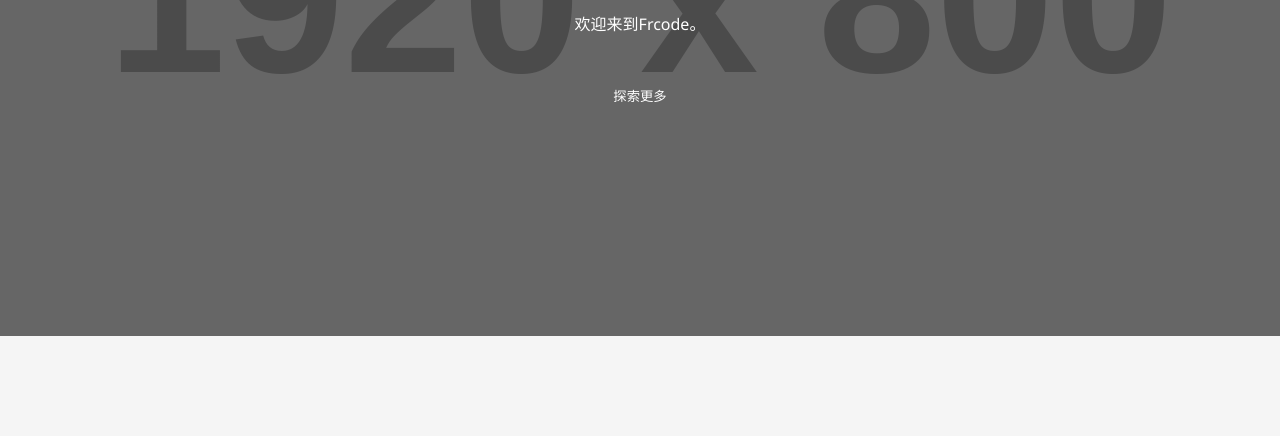
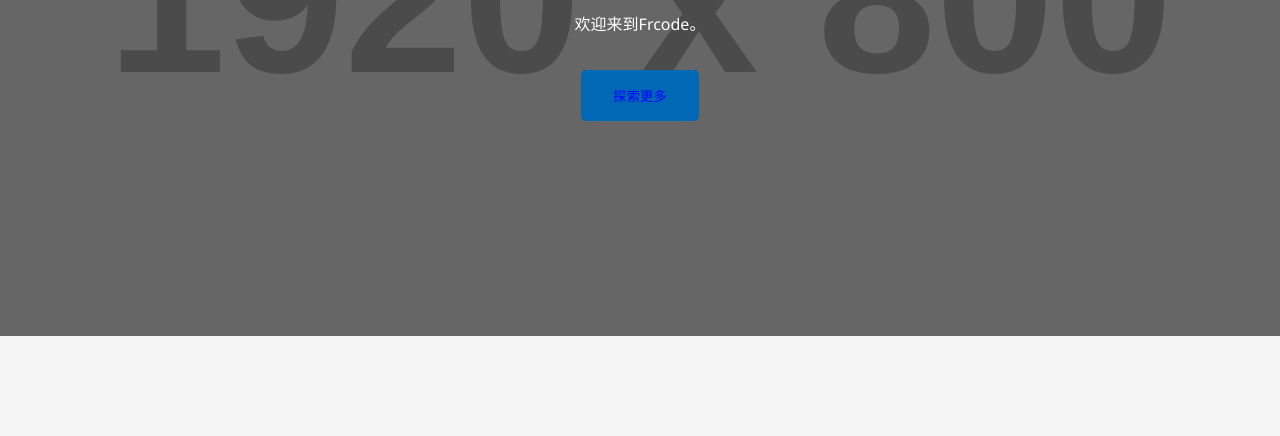
Before and after one commit to Cimingweiguil/Cimingweiguil.github.io, a plain HTML site: page index.html in a window 1280 px wide. Shown: the part 364-800 px from the top of the page. Drawn offline with Linux system fonts and the light colour scheme; placeholder pictures from the web are drawn by us.

Commit message:
Add files via upload

```diff
--- a/index.html
+++ b/index.html
@@ -166,7 +166,7 @@
             <h1>创新科技未来</h1>
             <p>欢迎来到Frcode。</p>
             <a href="https://space.bilibili.com/3546635265116208?spm_id_from=333.1007.0.0" target="_blank" style="text-decoration: none;">
-                <button style="margin-top: 2rem; padding: 1rem 2rem; background: var(--primary-blue); color: white; border: none; border-radius: 5px; cursor: pointer;">
+               <button style="margin-top: 2rem; padding: 1rem 2rem; background: #0068b5; color: blue; border: none; border-radius: 5px; cursor: pointer;">
                     探索更多
                 </button>
             </a>
```
